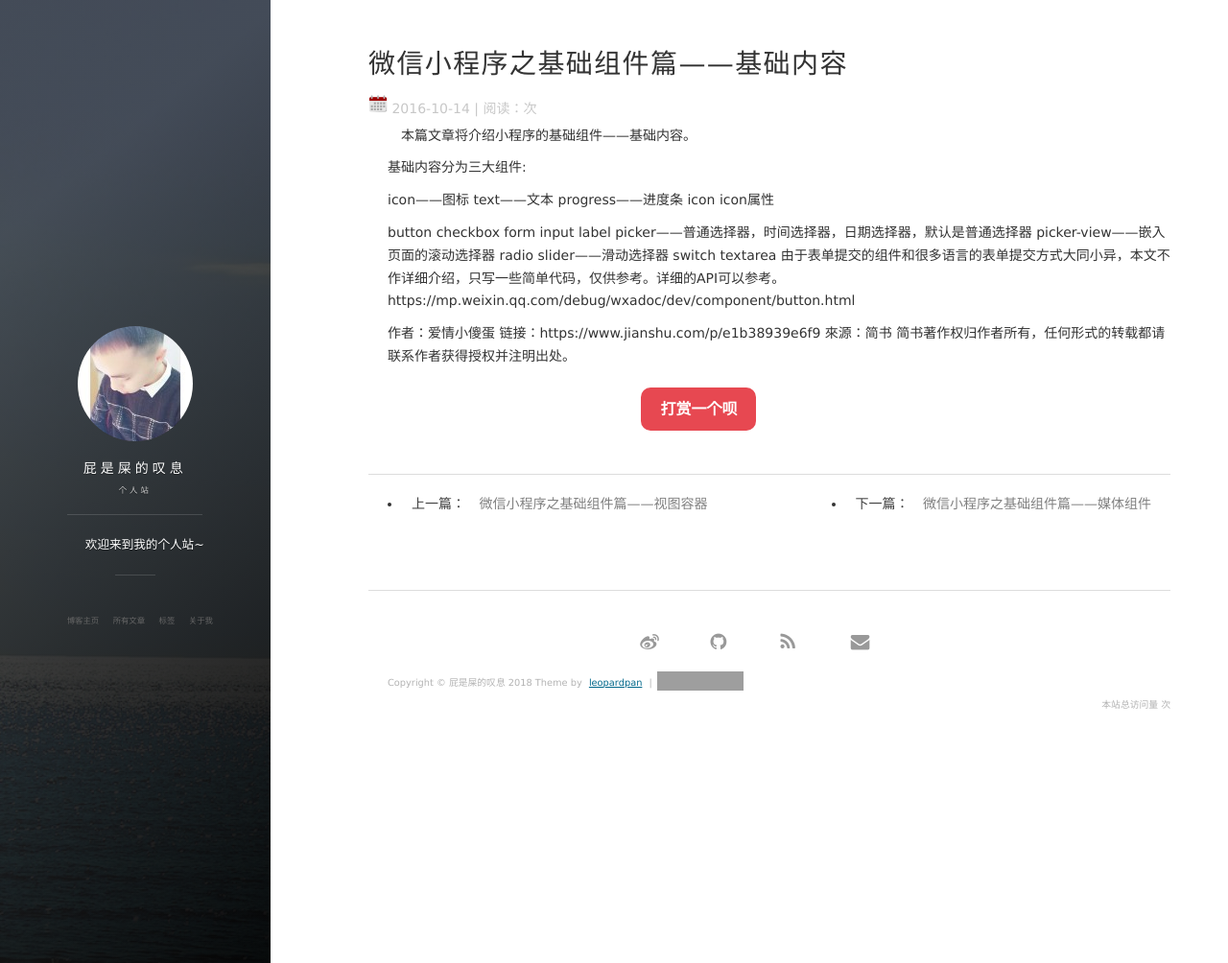
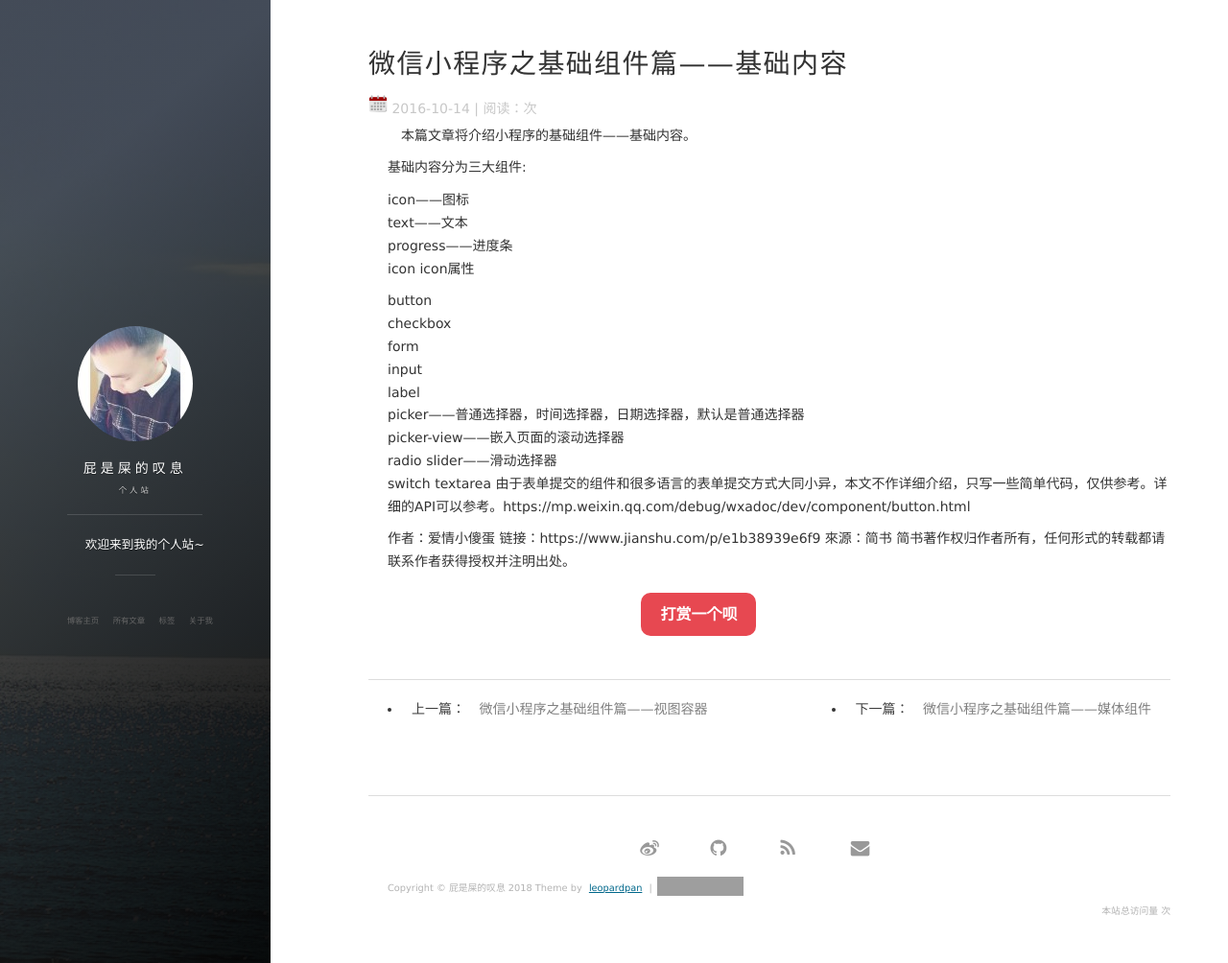
Before and after one commit to jbdxbl5/jbdxbl5.github.io, a Jekyll site: the page built from _posts/2016-10-14-jekyll_tutorials1.md, in a window 1280 px wide and 1004 px high. Shown: the whole window at 96% size. Built offline with Jekyll 4.4.1, drawn with Linux system fonts in a browser that asks for light colours; nearby versions of some CDN libraries; comment, search, counter and statistics services are not loaded; grey boxes are pictures that could not be loaded.

Commit message:
Update 2016-10-14-jekyll_tutorials1.md

```diff
--- a/_posts/2016-10-14-jekyll_tutorials1.md
+++ b/_posts/2016-10-14-jekyll_tutorials1.md
@@ -9,24 +9,24 @@ tags: 微信小程序之基础组件篇——基础内容
 
 基础内容分为三大组件:
 
-icon——图标
-text——文本
-progress——进度条
+icon——图标<br>
+text——文本<br>
+progress——进度条<br>
 icon
-icon属性
+icon属性<br>
 
-button
-checkbox
-form
-input
-label
-picker——普通选择器，时间选择器，日期选择器，默认是普通选择器
-picker-view——嵌入页面的滚动选择器
+button<br>
+checkbox<br>
+form<br>
+input<br>
+label<br>
+picker——普通选择器，时间选择器，日期选择器，默认是普通选择器<br>
+picker-view——嵌入页面的滚动选择器<br>
 radio
-slider——滑动选择器
+slider——滑动选择器<br>
 switch
 textarea
-由于表单提交的组件和很多语言的表单提交方式大同小异，本文不作详细介绍，只写一些简单代码，仅供参考。详细的API可以参考。https://mp.weixin.qq.com/debug/wxadoc/dev/component/button.html
+由于表单提交的组件和很多语言的表单提交方式大同小异，本文不作详细介绍，只写一些简单代码，仅供参考。详细的API可以参考。https://mp.weixin.qq.com/debug/wxadoc/dev/component/button.html<br>
 
 作者：爱情小傻蛋
 链接：https://www.jianshu.com/p/e1b38939e6f9
```
